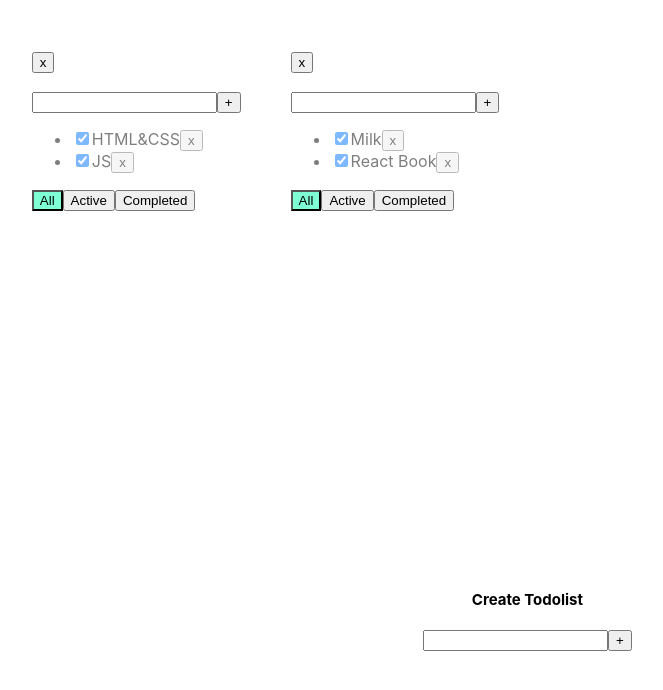
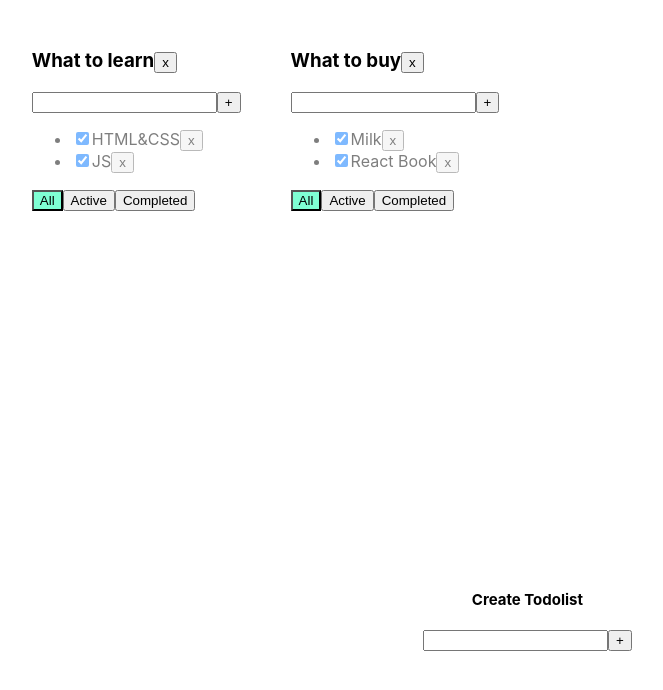
Before and after one commit to magomedov777/todolist-architecture, a React (Create React App) app: page / in a window 1280 px wide. Shown: the top 690 px of the page, without its empty margins (207-870 px from the left). Built offline with nearby package versions, Linux system fonts and the light colour scheme.

Commit message:
new use universal input

```diff
--- a/src/Todolist.tsx
+++ b/src/Todolist.tsx
@@ -44,6 +44,7 @@ export function Todolist(props: PropsType) {
     return <div>
         <h3>
 
+            <EditableSpan oldTitle={props.title} callBack={updateTodolistTitleHandler}/>
 
 
             {/* {props.title} */}
```
